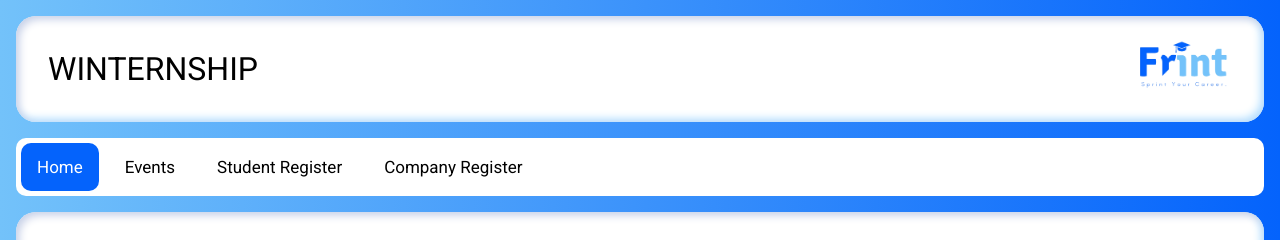
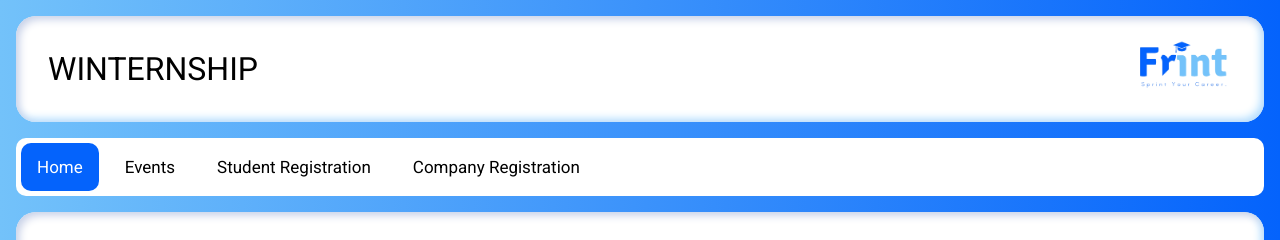
Before and after one commit to ritavkashyap123/winternship-form, a React (Vite) app: page / in a window 1280 px wide. Shown: the top 240 px of the page. Built offline with nearby package versions, Linux system fonts and the light colour scheme.

Commit message:
bug fix 5

```diff
--- a/src/App.css
+++ b/src/App.css
@@ -307,7 +307,7 @@ a {
 }
 
 /* When the screen is less than 600 pixels wide, hide all links, except for the first one ("Home"). Show the link that contains should open and close the topnav (.icon) */
-@media screen and (max-width: 600px) {
+@media screen and (max-width: 620px) {
   .topnav a:not(.active) {
     display: none;
   }
@@ -319,7 +319,7 @@ a {
 }
 
 /* The "responsive" class is added to the topnav with JavaScript when the user clicks on the icon. This class makes the topnav look good on small screens (display the links vertically instead of horizontally) */
-@media screen and (max-width: 600px) {
+@media screen and (max-width: 620px) {
   .topnav.responsive {
     position: relative;
   }
--- a/src/Navbar.jsx
+++ b/src/Navbar.jsx
@@ -22,10 +22,10 @@ const Navbar = () => {
         Events
       </Link>
       <Link className={`a ${location.pathname === "/student-form" ? "active" : ""}`} to="/student-form" onClick={closeMenu}>
-        Student Register
+        Student Registration
       </Link>
       <Link className={`a ${location.pathname === "/company-form" ? "active" : ""}`} to="/company-form" onClick={closeMenu}>
-        Company Register
+        Company Registration
       </Link>
       <Link className="a icon" onClick={handleToggle}>
         <FaBars />
```
